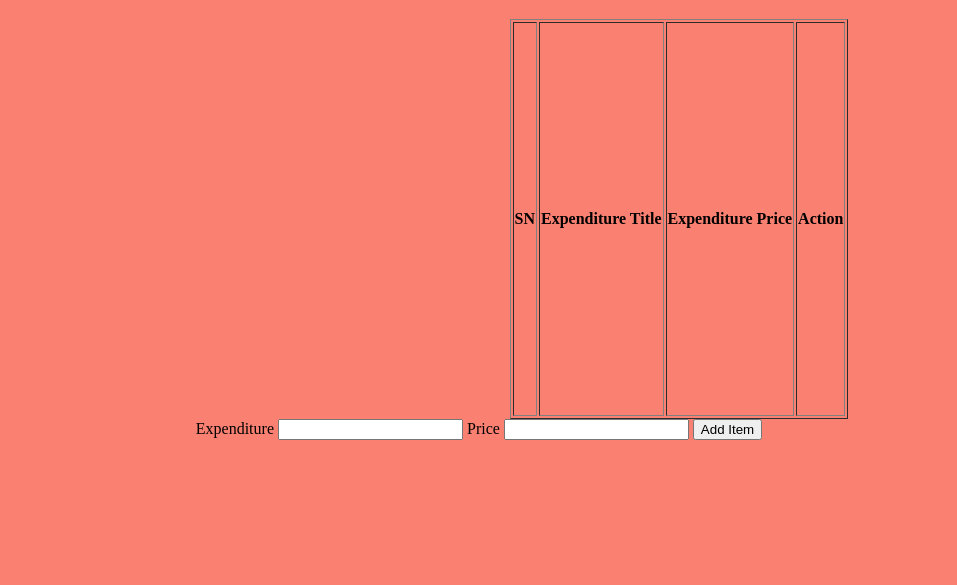
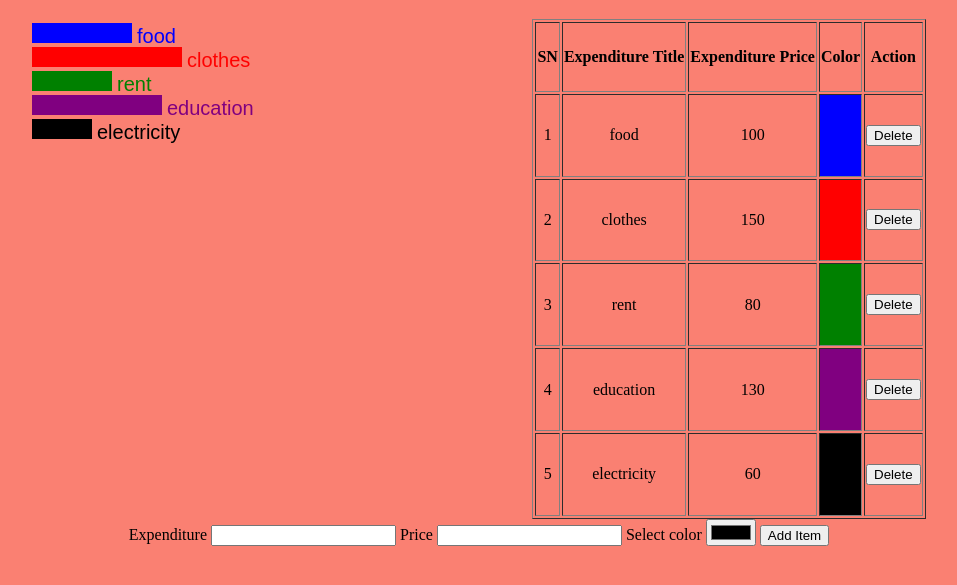
Before and after one commit to AashisMhj/VanillaJS, a plain HTML site: page BarDiagram/index.html in a window 1280 px wide. Shown: the part 69-654 px from the top of the page, without its empty margins (161-1118 px from the left). Drawn offline with Linux system fonts and the light colour scheme.

Commit message:
chages to bar diagram

```diff
--- a/BarDiagram/index.html
+++ b/BarDiagram/index.html
@@ -10,13 +10,14 @@
     <h1>Expenditure Bar Diagram</h1>
     <div class="container" id="container">
         <div class="canvas-block">
-            <canvas id="canvas" height="400px" width="400px"></canvas>
+            <canvas id="canvas" height="500px" width="500px"></canvas>
         </div>
         <table id="expenditure-table" class="expenditure-table" border="1">
             <tr>
                 <th>SN</th>
                 <th>Expenditure Title</th>
                 <th>Expenditure Price</th>
+                <th>Color</th>
                 <th>Action</th>
             </tr>
         </table>
@@ -26,6 +27,8 @@
         <input type="text" name="expenditure" id="expenditure">
         <label for="price">Price</label>
         <input type="number" name="price" id="price">
+        <label for="color">Select color</label>
+        <input type="color" name="color" id="color">
         <button class="btn btn-add" id="btn-add">Add Item</button>
     </form>
     <script src="script.js"></script>
--- a/BarDiagram/script.js
+++ b/BarDiagram/script.js
@@ -7,11 +7,17 @@ const expenditureEl = document.getElementById('expenditure');
 const priceEl = document.getElementById('price');
 const ctx = canvas.getContext('2d');
 //bar data
-let rowSize = 10;
+let rowSize = 20;
 let currentValue = 0;
 //object to store expenditur and price
-let obj =[];
-
+let obj =[
+    {id:1,expenditure:"food",price:100,color:"blue"},
+    {id:2,expenditure:"clothes",price:150,color:"red"},
+    {id:3,expenditure:"rent",price:80,color:"green"},
+    {id:4,expenditure:"education",price:130,color:"purple"},
+    {id:5,expenditure:"electricity",price:60,color:"black"},
+];
+//
 //function to add item from the form
 function addItem(event){
     // stop the from from submiting
@@ -19,33 +25,63 @@ function addItem(event){
     //get expenditure and price from the form
     let expenditure = form.expenditure.value;
     let price = form.price.value;
-    addToTable(expenditure,price);
-    addToCanvas(expenditure,price);
+    let color = form.color.value;
+    let newItem = {
+        expenditure,
+        price,
+        color,
+        id:obj.length +1
+    }
+    addToTable(newItem);
+    addToCanvas(newItem);
+    obj.push(newItem);
     form.expenditure.value = '';
     form.price.value = '';
 
 }
 //functin to add the table dom
-function addToTable(expenditure,price){
+function addToTable({expenditure,price,color = "red"},index){
     let row = document.createElement('tr');
     row.innerHTML = `
-        <td>index</td>
+        <td>${index+1}</td>
         <td>${expenditure}</td>
         <td>${price}</td>
-        <td><button class="btn">Delete</button></td>
+        <td style="background-color:${color}"></td>
+        <td><button class="btn" onclick="deleteItem(${index})">Delete</button></td>
     `;
     tableEl.appendChild(row);
 
 }
 //function to add an item to canvas
-function addToCanvas(expenditure,price){
+function addToCanvas({expenditure,price,color}){
     ctx.beginPath();
-    ctx.rect(0,currentValue,price,rowSize);
-    ctx.fillStyle = '#ff0000';
+    ctx.rect(0,currentValue+4,price,rowSize);
+    ctx.fillStyle = color;
     ctx.fill();
     ctx.closePath();
-    currentValue  += 5;
+    ctx.font = '20px Arial';
+    ctx.fillText(expenditure,price+5,currentValue+24);
+    currentValue  += 24;
 }
+//function to delete item
+function deleteItem(index){
+    obj.splice(index, 1);
+    let rows = document.querySelectorAll('tr');
+    // console.log(typeof(rows));
+    drawCanvas();
+}
+//function to init all
+function drawCanvas(){
+    //clear canvas and table
+    ctx.clearRect(0, 0, canvas.width, canvas.height);
+    currentValue = 0;
+    //drqw diagram from the array
+    obj.forEach((item,index) => {
+        addToCanvas(item,index);
+        addToTable(item,index);
+    });
+    //event listeners
+}
+drawCanvas();
 
-//event listeners
 btnAdd.addEventListener('click',addItem)
--- a/BarDiagram/style.css
+++ b/BarDiagram/style.css
@@ -17,4 +17,5 @@ body{
 .canvas-block{
     display: flex;
     flex-direction: row;
+    float: left;
 }
```
